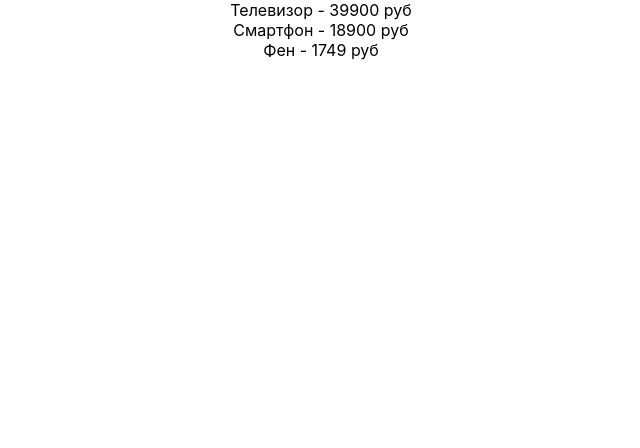
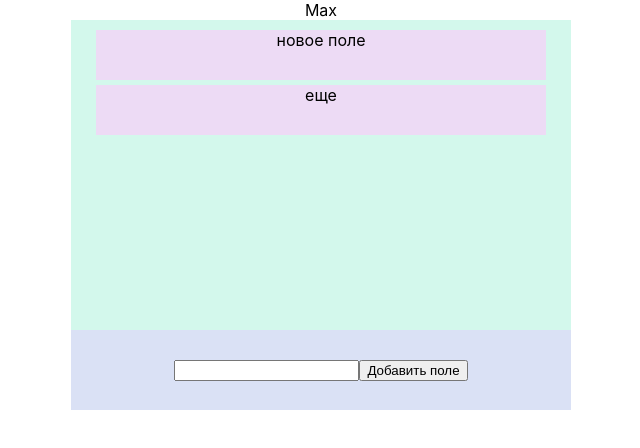
Before and after one commit to IbragimovaN/HW1, a React (Create React App) app: page / in a window 1280 px wide. Shown: the top 448 px of the page, without its empty margins (319-959 px from the left). Built offline with nearby package versions, Linux system fonts and the light colour scheme.

Commit message:
классовые компоненты.без испольования redux

```diff
--- a/package.json
+++ b/package.json
@@ -13,8 +13,10 @@
     "react": "^18.2.0",
     "react-dom": "^18.2.0",
     "react-hook-form": "^7.48.2",
+    "react-redux": "^9.1.0",
     "react-scripts": "5.0.1",
     "react-select": "^5.8.0",
+    "redux": "^5.0.1",
     "web-vitals": "^2.1.4",
     "yup": "^1.3.2"
   },
--- a/src/App.js
+++ b/src/App.js
@@ -1,60 +1,40 @@
-import React from "react";
-import styles from "./App.module.css";
-// import { useState, useEffect } from "react";
+import React, { Component } from "react";
+import { ControlPanel } from "./ControlPanel";
+import { Field } from "./Field";
 
-// export function App() {
-// 	const [counter, setCounter] = useState(0);
-// 	useEffect(() => {
-// 		console.log("Первый-" + counter);
+export class App extends Component {
+	constructor(props) {
+		super(props);
 
-// 		return () => console.log("Второй-" + counter);
-// 	}, [counter]);
+		this.state = {
+			arr: ["новое поле", "еще"],
+			name: "Max",
+		};
+	}
+	// componentDidUpdate() {
+	// 	window.addEventListener("submit", this.handleSubmit);
+	// 	console.log("upd App");
+	// }
+	handleSubmit = (newValue) => {
+		this.setState({ arr: newValue });
+		console.log("запускаем handleSubmit");
+	};
 
-// 	return (
-// 		<div className={styles.app}>
-// 			<div>{counter}</div>
-// 			<button onClick={() => setCounter(counter + 1)}>+ 1</button>
-// 		</div>
-// 	);
-// }
-
-import { useEffect, useState } from "react";
-
-const PRODUCTS_MOCK = [
-	{ id: "001", name: "Телевизор", price: 39900 },
-	{ id: "002", name: "Смартфон", price: 18900 },
-	{ id: "003", name: "Фен", price: 1749 },
-];
-export const App = () => {
-	const [products, setProducts] = useState([]);
-	const [isLoading, setIsLoading] = useState(false);
-
-	useEffect(() => {
-		setIsLoading(true);
-
-		new Promise((resolve) => {
-			setTimeout(() => {
-				resolve({ json: () => PRODUCTS_MOCK });
-			}, 2500);
-		})
-			.then((loadedData) => loadedData.json())
-			.then((loadedProducts) => {
-				setProducts(loadedProducts);
-			})
-			.finally(() => setIsLoading(false));
-	}, []);
-
-	return (
-		<div className={styles.app}>
-			{isLoading ? (
-				<div className={styles.loader}></div>
-			) : (
-				products.map(({ id, name, price }) => (
-					<div key={id}>
-						{name} - {price} руб
-					</div>
-				))
-			)}
-		</div>
-	);
-};
+	render() {
+		return (
+			<div className="app">
+				<div>{this.state.name}</div>
+				<div className="container">
+					{this.state.arr.map((item, index) => (
+						<Field key={index} item={item} />
+					))}
+				</div>
+				<ControlPanel
+					arr={this.state.arr}
+					name={this.state.name}
+					handleSubmit={this.handleSubmit}
+				/>
+			</div>
+		);
+	}
+}
--- /dev/null
+++ b/src/ControlPanel.jsx
@@ -0,0 +1,46 @@
+import { Component } from "react";
+import { connect } from "react-redux";
+
+export class ControlPanel extends Component {
+	constructor(props) {
+		super(props);
+
+		this.state = {
+			inputText: "",
+			arr: props.arr,
+			name: props.name,
+		};
+		this.onChangeInputText = this.onChangeInputText.bind(this);
+		this.onSubmitText = this.onSubmitText.bind(this);
+		console.log(this.state.arr);
+	}
+	onChangeInputText(event) {
+		this.setState({ inputText: event.target.value });
+	}
+	onSubmitText(event) {
+		event.preventDefault();
+		console.log("отправлено: " + this.state.inputText);
+		let newArr = this.props.arr;
+		newArr.push(this.state.inputText);
+		console.log(newArr);
+		this.props.handleSubmit(newArr);
+	}
+	// componentDidUpdate() {
+	// 	console.log("upd ContrPanel");
+	// 	window.addEventListener("submit", this.onSubmitText);
+	// }
+	render() {
+		return (
+			<div className="controlPanel">
+				<form onSubmit={this.onSubmitText}>
+					<input
+						type="text"
+						value={this.state.inputText}
+						onChange={this.onChangeInputText}
+					/>
+					<button type="submit">Добавить поле</button>
+				</form>
+			</div>
+		);
+	}
+}
--- /dev/null
+++ b/src/Field.jsx
@@ -0,0 +1,14 @@
+import { Component } from "react";
+
+export class Field extends Component {
+	constructor(props) {
+		super(props);
+	}
+	render() {
+		// console.log(this.props.item);
+		return <div className="field">{this.props.item}</div>;
+	}
+	componentDidUpdate() {
+		console.log("upd field");
+	}
+}
--- a/src/index.css
+++ b/src/index.css
@@ -1,13 +1,44 @@
 body {
-  margin: 0;
-  font-family: -apple-system, BlinkMacSystemFont, 'Segoe UI', 'Roboto', 'Oxygen',
-    'Ubuntu', 'Cantarell', 'Fira Sans', 'Droid Sans', 'Helvetica Neue',
-    sans-serif;
-  -webkit-font-smoothing: antialiased;
-  -moz-osx-font-smoothing: grayscale;
+	margin: 0;
+	font-family: -apple-system, BlinkMacSystemFont, "Segoe UI", "Roboto", "Oxygen",
+		"Ubuntu", "Cantarell", "Fira Sans", "Droid Sans", "Helvetica Neue",
+		sans-serif;
+	-webkit-font-smoothing: antialiased;
+	-moz-osx-font-smoothing: grayscale;
 }
 
-code {
-  font-family: source-code-pro, Menlo, Monaco, Consolas, 'Courier New',
-    monospace;
+.container {
+	background-color: rgb(211, 248, 236);
+	width: 500px;
+	height: 300px;
+	display: flex;
+	padding-top: 10px;
+	align-items: center;
+	flex-direction: column;
 }
+
+.app {
+	display: flex;
+	justify-content: center;
+	flex-direction: column;
+	align-items: center;
+}
+
+.controlPanel {
+	width: 500px;
+	height: 80px;
+	background-color: #dae1f5;
+	display: flex;
+	justify-content: center;
+	flex-direction: column;
+	align-items: center;
+}
+
+.field {
+	width: 450px;
+	height: 50px;
+	display: flex;
+	margin-bottom: 5px;
+	justify-content: center;
+	background-color: #eddbf5;
+}
--- a/src/index.js
+++ b/src/index.js
@@ -6,7 +6,7 @@ import { App } from "./App";
 const root = ReactDOM.createRoot(document.getElementById("root"));
 
 root.render(
-	<React.StrictMode>
-		<App />
-	</React.StrictMode>,
+	// <React.StrictMode>
+	<App />,
+	// </React.StrictMode>,
 );
```
Also changed, not shown: src/store.js (added, +29 -0 lines), 1 other file (tests, documents, lock files or other folders).
